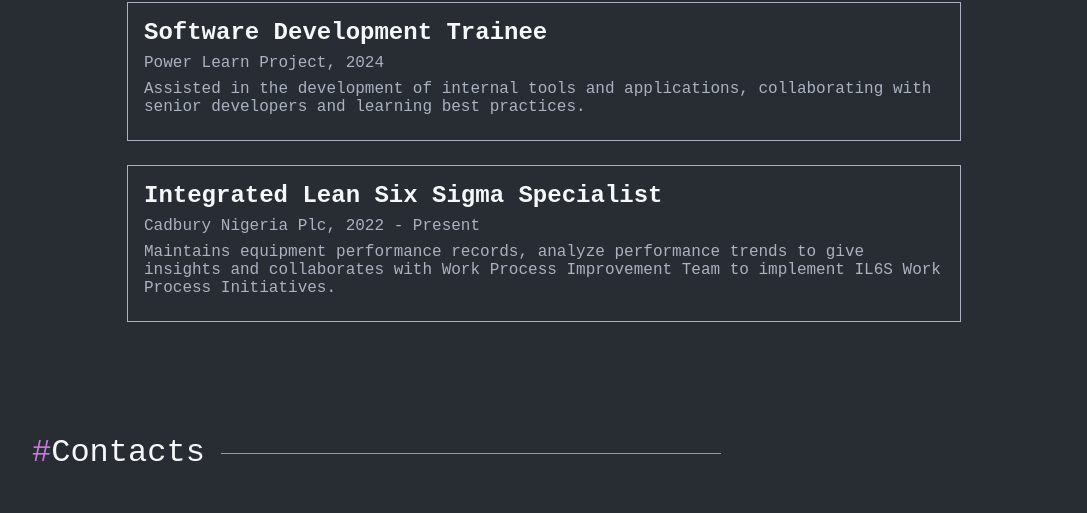
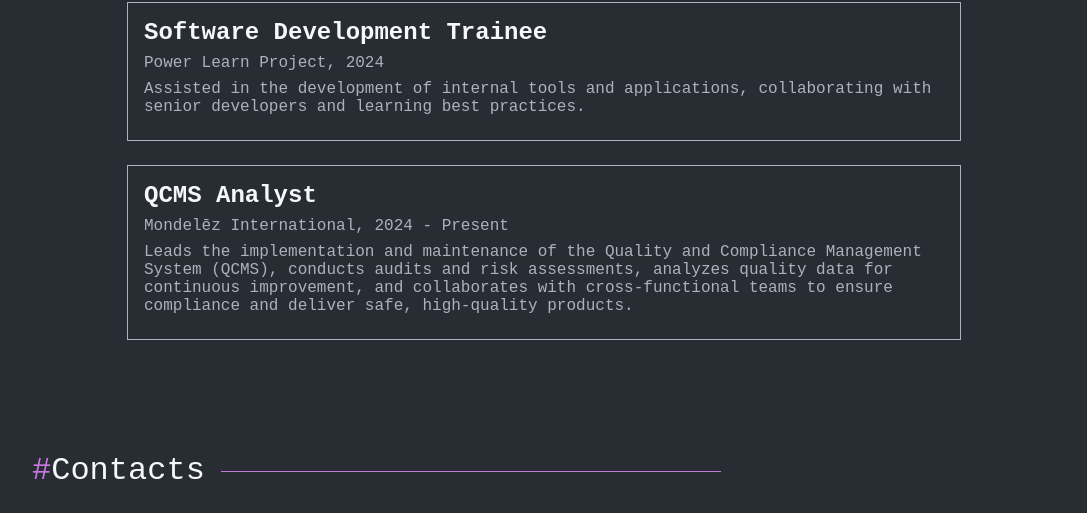
Before and after one commit to Access2Christian/MY-PORTFOLIO, a plain HTML site: page index.html in a window 1280 px wide. Shown: the part 3543-4056 px from the top of the page, without its empty margins (96-1183 px from the left). Drawn offline with Linux system fonts and the light colour scheme.

Commit message:
edited my work experience to my new role

```diff
--- a/index.html
+++ b/index.html
@@ -314,10 +314,11 @@
                             developers and learning best practices.</p>
                     </div>
                     <div class="experience-item">
-                        <h3>Integrated Lean Six Sigma Specialist </h3>
-                        <p>Cadbury Nigeria Plc, 2022 - Present</p>
-                        <p>Maintains equipment performance records, analyze performance trends to give insights and collaborates with Work Process Improvement Team to implement IL6S Work Process Initiatives.</p>
+                        <h3>QCMS Analyst</h3>
+                        <p>Mondelēz International, 2024 - Present</p>
+                        <p>Leads the implementation and maintenance of the Quality and Compliance Management System (QCMS), conducts audits and risk assessments, analyzes quality data for continuous improvement, and collaborates with cross-functional teams to ensure compliance and deliver safe, high-quality products.</p>
                     </div>
+
                 </div>
             </section>
 
```
